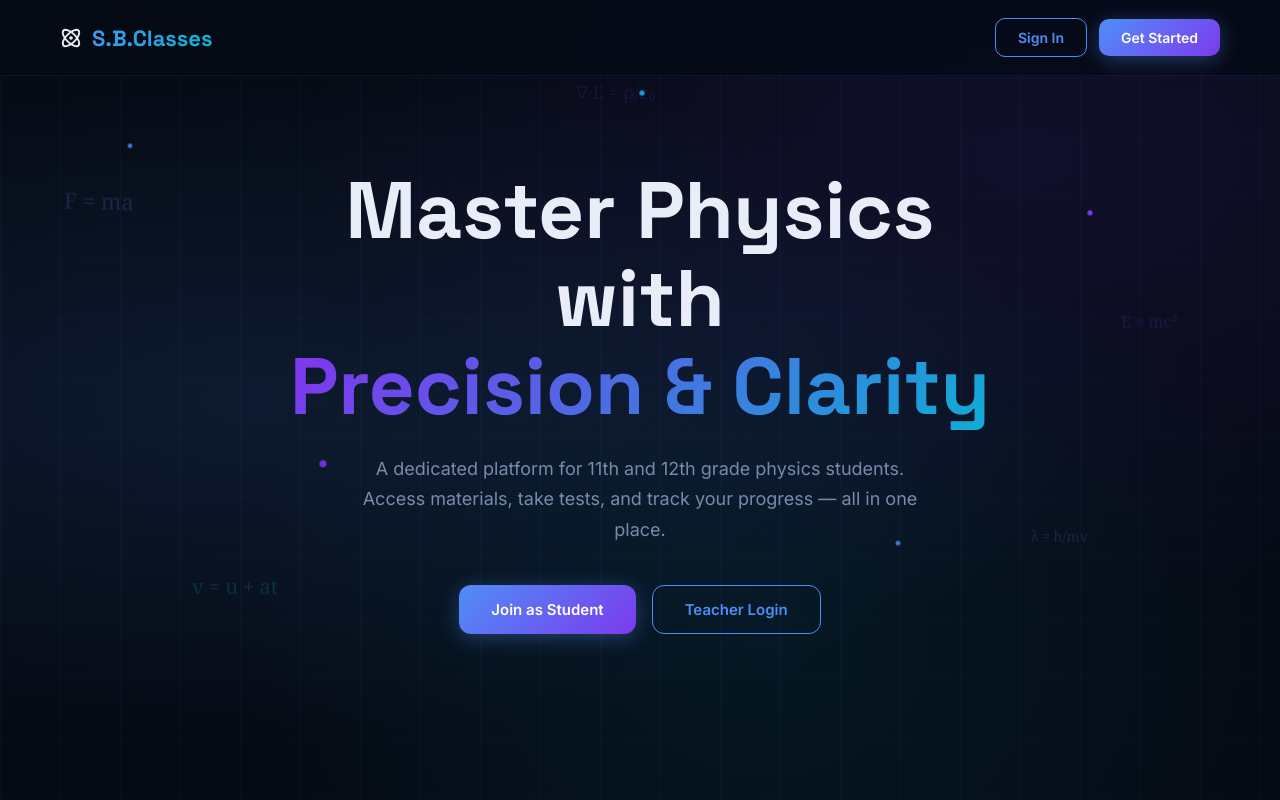
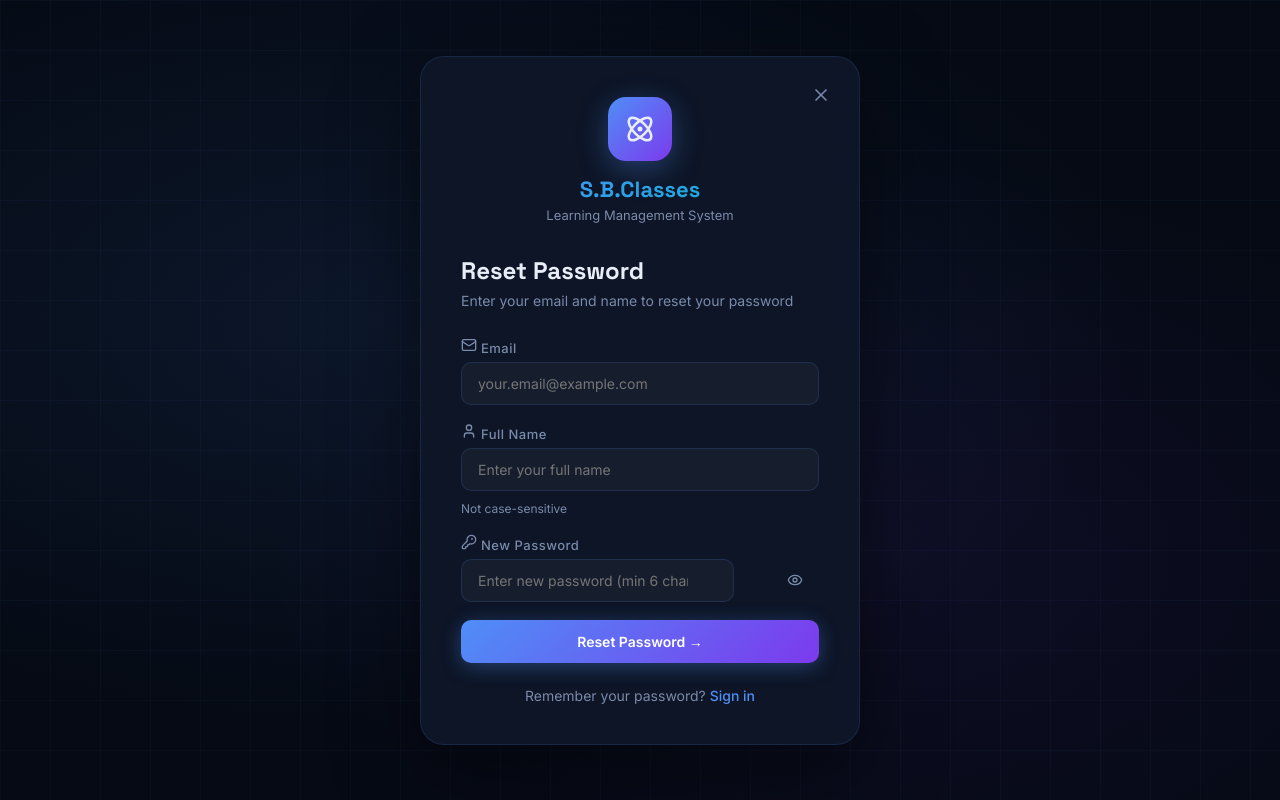
Before and after one commit to CodeSrushti-3105/Physics-lms, a React (Create React App) app in the folder physics-lms/frontend/: page /forgot-password in a window 1280 px wide. Before the commit this address led to /. Shown: the top 800 px of the page. Built offline with nearby package versions, Linux system fonts and the light colour scheme; no server answers.

Commit message:
added correct forgot password logic

```diff
--- a/physics-lms/frontend/src/App.js
+++ b/physics-lms/frontend/src/App.js
@@ -4,6 +4,7 @@ import { AuthProvider, useAuth } from './context/AuthContext';
 import LandingPage from './pages/LandingPage';
 import LoginPage from './pages/LoginPage';
 import RegisterPage from './pages/RegisterPage';
+import ForgotPasswordPage from './pages/ForgotPasswordPage';
 import StudentDashboard from './pages/StudentDashboard';
 import AdminDashboard from './pages/AdminDashboard';
 
@@ -22,6 +23,7 @@ const App = () => (
         <Route path="/" element={<LandingPage />} />
         <Route path="/login" element={<LoginPage />} />
         <Route path="/register" element={<RegisterPage />} />
+        <Route path="/forgot-password" element={<ForgotPasswordPage />} />
         <Route path="/student/*" element={<PrivateRoute role="student"><StudentDashboard /></PrivateRoute>} />
         <Route path="/admin/*" element={<PrivateRoute role="admin"><AdminDashboard /></PrivateRoute>} />
         <Route path="*" element={<Navigate to="/" />} />
--- /dev/null
+++ b/physics-lms/frontend/src/pages/ForgotPasswordPage.js
@@ -0,0 +1,181 @@
+import React, { useState } from 'react';
+import { Link, useNavigate } from 'react-router-dom';
+import { Atom, KeyRound, Mail, User, Eye, EyeOff, X } from 'lucide-react';
+import api from '../utils/api';
+import '../styles/auth.css';
+
+const ForgotPasswordPage = () => {
+  const [formData, setFormData] = useState({ email: '', name: '', newPassword: '' });
+  const [error, setError] = useState('');
+  const [success, setSuccess] = useState('');
+  const [loading, setLoading] = useState(false);
+  const [showPassword, setShowPassword] = useState(false);
+  const navigate = useNavigate();
+
+  const handleSubmit = async (e) => {
+    e.preventDefault();
+    setError('');
+    setSuccess('');
+    setLoading(true);
+
+    try {
+      const res = await api.post('/auth/forgot-password', formData);
+      setSuccess(res.data.message);
+      setTimeout(() => navigate('/login'), 2000);
+    } catch (err) {
+      setError(err.response?.data?.message || 'Password reset failed');
+    } finally {
+      setLoading(false);
+    }
+  };
+
+  return (
+    <div className="auth-page">
+      <div className="auth-bg-grid" />
+      <div className="auth-card">
+        <button
+          onClick={() => navigate('/')}
+          style={{
+            position: 'absolute',
+            top: '20px',
+            right: '20px',
+            background: 'none',
+            border: 'none',
+            cursor: 'pointer',
+            color: 'var(--text-muted)',
+            padding: '8px',
+            display: 'flex',
+            alignItems: 'center',
+            justifyContent: 'center',
+            borderRadius: '8px',
+            transition: 'all 0.2s'
+          }}
+          onMouseEnter={(e) => {
+            e.currentTarget.style.background = 'var(--bg-secondary)';
+            e.currentTarget.style.color = 'var(--text)';
+          }}
+          onMouseLeave={(e) => {
+            e.currentTarget.style.background = 'none';
+            e.currentTarget.style.color = 'var(--text-muted)';
+          }}
+        >
+          <X size={20} />
+        </button>
+        <div className="auth-logo">
+          <div className="auth-logo-icon"><Atom size={30} /></div>
+          <h1>S.B.Classes</h1>
+          <p>Learning Management System</p>
+        </div>
+        <h2 className="auth-title">Reset Password</h2>
+        <p className="auth-subtitle">Enter your email and name to reset your password</p>
+
+        {error && (
+          <div style={{
+            padding: '12px',
+            background: 'rgba(239, 68, 68, 0.1)',
+            border: '1px solid rgba(239, 68, 68, 0.3)',
+            borderRadius: '8px',
+            color: '#ef4444',
+            fontSize: '14px',
+            marginBottom: '16px'
+          }}>
+            {error}
+          </div>
+        )}
+
+        {success && (
+          <div style={{
+            padding: '12px',
+            background: 'rgba(34, 197, 94, 0.1)',
+            border: '1px solid rgba(34, 197, 94, 0.3)',
+            borderRadius: '8px',
+            color: '#22c55e',
+            fontSize: '14px',
+            marginBottom: '16px'
+          }}>
+            {success}
+          </div>
+        )}
+
+        <form onSubmit={handleSubmit}>
+          <div className="form-group">
+            <label><Mail size={16} /> Email</label>
+            <input
+              type="email"
+              placeholder="your.email@example.com"
+              value={formData.email}
+              onChange={(e) => setFormData({ ...formData, email: e.target.value })}
+              required
+            />
+          </div>
+
+          <div className="form-group">
+            <label><User size={16} /> Full Name</label>
+            <input
+              type="text"
+              placeholder="Enter your full name"
+              value={formData.name}
+              onChange={(e) => setFormData({ ...formData, name: e.target.value })}
+              required
+            />
+            <small style={{ color: 'var(--text-muted)', fontSize: '12px', marginTop: '4px', display: 'block' }}>
+              Not case-sensitive
+            </small>
+          </div>
+
+          <div className="form-group">
+            <label><KeyRound size={16} /> New Password</label>
+            <div style={{ position: 'relative' }}>
+              <input
+                type={showPassword ? 'text' : 'password'}
+                placeholder="Enter new password (min 6 characters)"
+                value={formData.newPassword}
+                onChange={(e) => setFormData({ ...formData, newPassword: e.target.value })}
+                required
+                minLength={6}
+                style={{ paddingRight: '45px' }}
+              />
+              <button
+                type="button"
+                onClick={() => setShowPassword(!showPassword)}
+                style={{
+                  position: 'absolute',
+                  right: '10px',
+                  top: '50%',
+                  transform: 'translateY(-50%)',
+                  background: 'none',
+                  border: 'none',
+                  cursor: 'pointer',
+                  color: 'var(--text-muted)',
+                  padding: '6px',
+                  display: 'flex',
+                  alignItems: 'center',
+                  transition: 'color 0.2s'
+                }}
+                onMouseEnter={(e) => e.currentTarget.style.color = 'var(--text)'}
+                onMouseLeave={(e) => e.currentTarget.style.color = 'var(--text-muted)'}
+              >
+                {showPassword ? <EyeOff size={16} /> : <Eye size={16} />}
+              </button>
+            </div>
+          </div>
+
+          <button
+            type="submit"
+            className="btn btn-primary"
+            style={{ width: '100%', justifyContent: 'center', padding: '13px' }}
+            disabled={loading}
+          >
+            {loading ? 'Resetting...' : 'Reset Password →'}
+          </button>
+        </form>
+
+        <div className="auth-footer">
+          Remember your password? <Link to="/login">Sign in</Link>
+        </div>
+      </div>
+    </div>
+  );
+};
+
+export default ForgotPasswordPage;
--- a/physics-lms/frontend/src/pages/LoginPage.js
+++ b/physics-lms/frontend/src/pages/LoginPage.js
@@ -106,6 +106,11 @@ const LoginPage = () => {
                 {showPassword ? <EyeOff size={16} /> : <Eye size={16} />}
               </button>
             </div>
+            <div style={{ textAlign: 'right', marginTop: '8px' }}>
+              <Link to="/forgot-password" style={{ fontSize: '13px', color: 'var(--primary)' }}>
+                Forgot password?
+              </Link>
+            </div>
           </div>
           <button type="submit" className="btn btn-primary" style={{ width: '100%', justifyContent: 'center', padding: '13px' }} disabled={loading}>
             {loading ? 'Signing in...' : 'Sign In →'}
```
Also changed, not shown: 1 other file (tests, documents, lock files or other folders).
